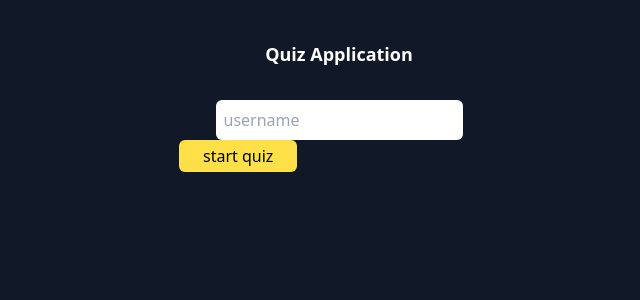
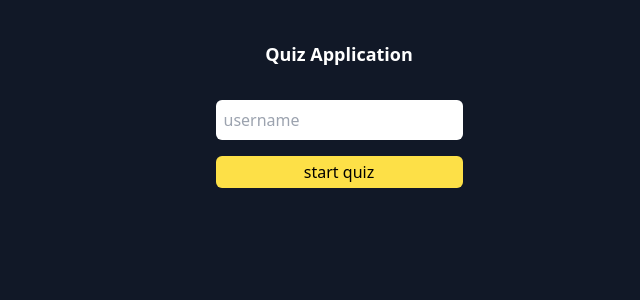
Before and after one commit to tjoetmuty/quizzz-app, a React (Vite) app in the folder frontend/: page / in a window 1280 px wide. Shown: the top 300 px of the page, without its empty margins (301-941 px from the left). Built offline with nearby package versions, Linux system fonts and the light colour scheme.

Commit message:
fix(main): button position

```diff
--- a/frontend/src/features/Main/index.tsx
+++ b/frontend/src/features/Main/index.tsx
@@ -7,12 +7,12 @@ const MainFeat: FC = () => {
     <div className="bg-gray-900">
       <div className="py-10 mx-auto h-screen block relative w-1/4">
         <h1 className="text-white font-extrabold text-lg text-center ">Quiz Application</h1>
+          <div className="grid justify-center pt-8 gap-4 ">
         <form className="">
-          <div className="grid justify-center pt-8 gap-4 ">
           <input type="text" placeholder="username" className="p-2 border-none rounded-md" />
-          </div>
         </form>
             <button onClick={() => navigate("/quiz")} className="bg-yellow-300 font-medium px-6 py-1 rounded-md text-md">start quiz</button>
+          </div>
       </div>
     </div>
   );
```
